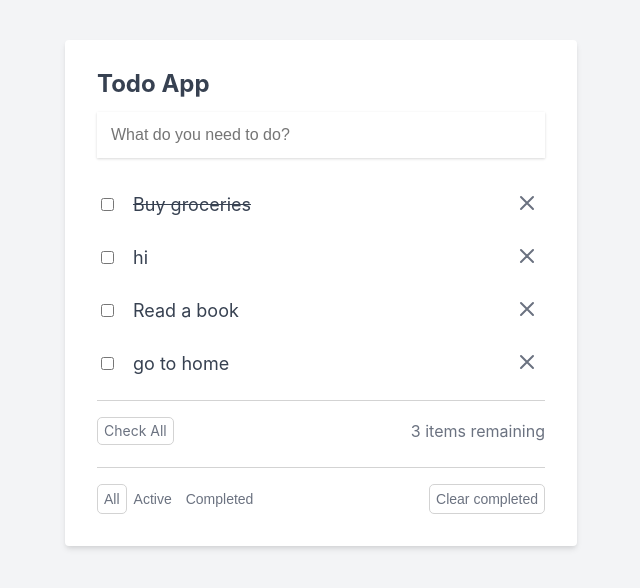
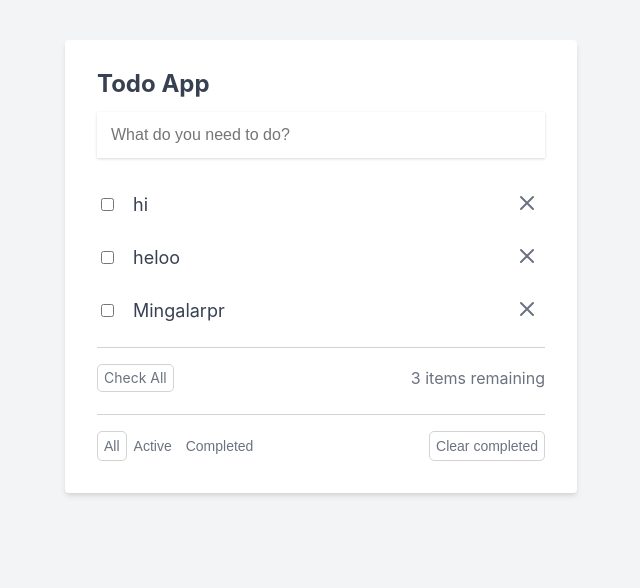
Before and after one commit to CaleHenitsue/mvc-todo, a React (Create React App) app: page / in a window 1280 px wide. Shown: the top 588 px of the page, without its empty margins (319-959 px from the left). Built offline with nearby package versions, Linux system fonts and the light colour scheme; data requests are answered from the project's data file; the HTML template or start-up script is replaced by a standard one.

Commit message:
add checkall&clearbtn

```diff
--- a/src/App.js
+++ b/src/App.js
@@ -48,6 +48,35 @@ function App() {
       )
     );
   };
+  let remainingCount = todos.filter((todo) => !todo.completed).length;
+  let checkAll = () => {
+    let allCompleted = todos.every((todo) => todo.completed);
+    let updatedTodos = todos.map((todo) => ({
+      ...todo,
+      completed: !allCompleted,
+    }));
+    updatedTodos.forEach((todo) => {
+      fetch(`http://localhost:3001/todos/${todo.id}`, {
+        method: "PUT",
+        headers: {
+          "Content-Type": "application/json",
+        },
+        body: JSON.stringify(todo),
+      });
+    });
+    setTodos(updatedTodos);
+  };
+  let clearCompleted = () => {
+    let completedTodos = todos.filter((todo) => todo.completed);
+    completedTodos.forEach((todo) => {
+      fetch(`http://localhost:3001/todos/${todo.id}`, {
+        method: "DELETE",
+      });
+    });
+    setTodos((previousState) =>
+      previousState.filter((todo) => !todo.completed)
+    );
+  };
 
   return (
     <div className="todo-app-container">
@@ -59,10 +88,13 @@ function App() {
           deleteTodo={deleteTodo}
           updatedTodo={updatedTodo}
         />
-        <CheckAllAndRemaining />
+        <CheckAllAndRemaining
+          remainingCount={remainingCount}
+          checkAll={checkAll}
+        />
         <div className="other-buttons-container">
           <TodoFilters />
-          <ClearCompletedbtn />
+          <ClearCompletedbtn clearCompleted={clearCompleted} />
         </div>
       </div>
     </div>
--- a/src/components/CheckAllAndRemaining.js
+++ b/src/components/CheckAllAndRemaining.js
@@ -1,13 +1,16 @@
 import React from "react";
 
-export default function CheckAllAndRemaining() {
+export default function CheckAllAndRemaining({ remainingCount, checkAll }) {
   return (
     <div className="check-all-container">
       <div>
-        <div className="button">Check All</div>
+        <div className="button" onClick={checkAll}>
+          Check All
+        </div>
       </div>
-
-      <span>3 items remaining</span>
+      <span>
+        {remainingCount} item{remainingCount > 1 ? "s" : ""} remaining
+      </span>
     </div>
   );
 }
--- a/src/components/ClearCompletedbtn.js
+++ b/src/components/ClearCompletedbtn.js
@@ -1,9 +1,11 @@
 import React from "react";
 
-export default function ClearCompletedbtn() {
+export default function ClearCompletedbtn({ clearCompleted }) {
   return (
     <div>
-      <button className="button">Clear completed</button>
+      <button className="button" onClick={clearCompleted}>
+        Clear completed
+      </button>
     </div>
   );
 }
--- a/src/data/db.json
+++ b/src/data/db.json
@@ -1,23 +1,18 @@
 {
   "todos": [
     {
-      "id": "1",
-      "title": "Buy groceries",
-      "completed": true
-    },
-    {
-      "id": "2",
+      "id": "90ed81b6-a5fd-4896-bc68-e1913c9d31aa",
       "title": "hi",
       "completed": false
     },
     {
-      "id": "3",
-      "title": "Read a book",
+      "id": "93c73a63-745f-4903-b381-d238315458d0",
+      "title": "heloo",
       "completed": false
     },
     {
-      "id": "86b4b8a5-5e79-45ff-a1c1-11f4dfeb5893",
-      "title": "go to home",
+      "id": "8bfc07ef-6a76-4e13-9a5f-94287ca8080c",
+      "title": "Mingalarpr",
       "completed": false
     }
   ]
```
